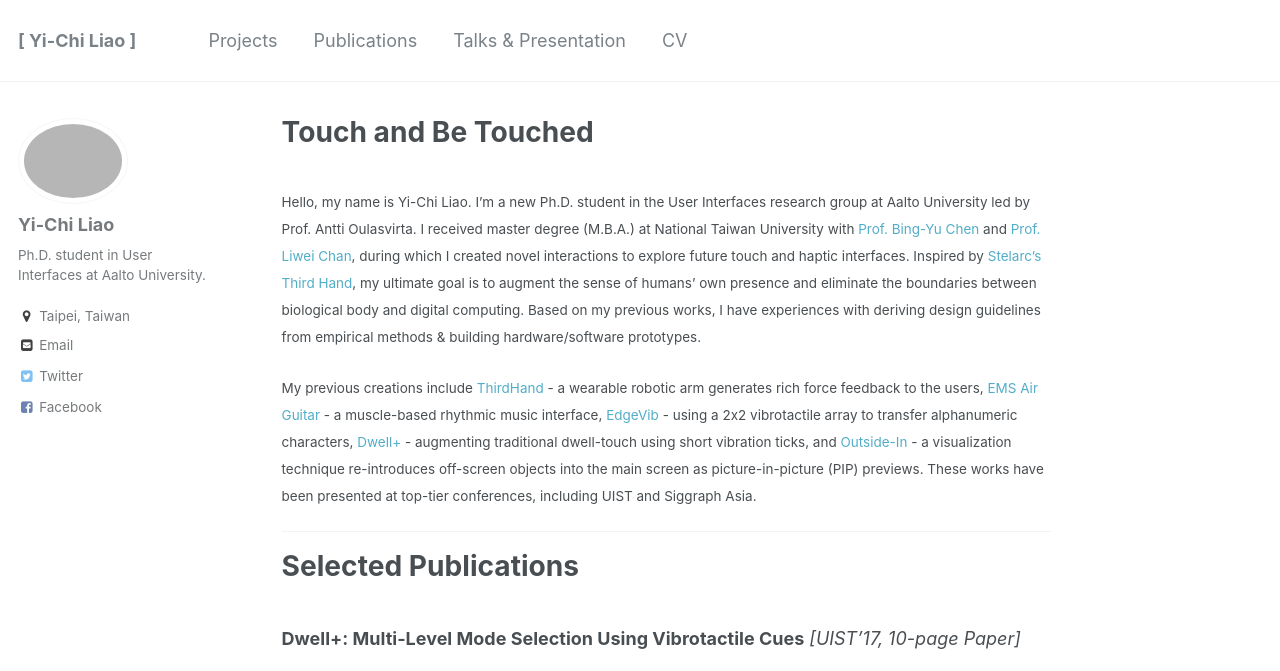
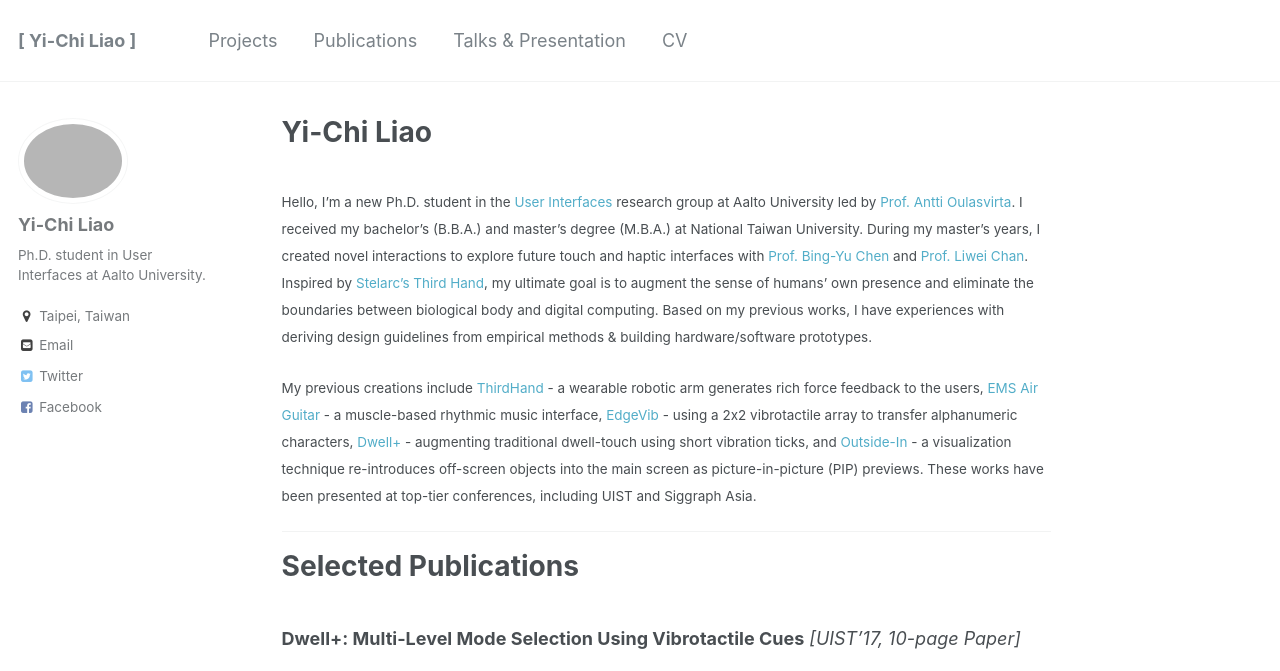
Before and after one commit to yichiliao/yichiliao.github.io, a Jekyll site: the page built from _pages/about.md, in a window 1280 px wide and 900 px high, cut to the strip 0-671 px from the top of the window. Built offline with Jekyll 4.4.1, drawn with Linux system fonts in a browser that asks for light colours.

Commit message:
about intro

```diff
--- a/_pages/about.md
+++ b/_pages/about.md
@@ -1,7 +1,7 @@
 ---
 permalink: /
-title: "Touch and Be Touched"
-excerpt: "Touch and Be Touched"
+title: "Yi-Chi Liao"
+excerpt: "Yi-Chi Liao's homepage"
 author_profile: true
 redirect_from:
   - /about/
@@ -9,7 +9,7 @@ redirect_from:
 ---
 <br>
 <small>
-Hello, my name is Yi-Chi Liao. I'm a new Ph.D. student in the User Interfaces research group at Aalto University led by Prof. Antti Oulasvirta. I received master degree (M.B.A.) at National Taiwan University with [Prof. Bing-Yu Chen](https://www.cmlab.csie.ntu.edu.tw/~robin/) and [Prof. Liwei Chan](http://people.cs.nctu.edu.tw/~liweichan/), during which I created novel interactions to explore future touch and haptic interfaces. Inspired by [Stelarc's Third Hand](http://stelarc.org/?catID=20265), my ultimate goal is to augment the sense of humans' own presence and eliminate the boundaries between biological body and digital computing. Based on my previous works, I have experiences with deriving design guidelines from empirical methods & building hardware/software prototypes.
+Hello, I'm a new Ph.D. student in the [User Interfaces](http://userinterfaces.aalto.fi/) research group at Aalto University led by [Prof. Antti Oulasvirta](http://users.comnet.aalto.fi/oulasvir/). I received my bachelor's (B.B.A.) and master's degree (M.B.A.) at National Taiwan University. During my master's years, I created novel interactions to explore future touch and haptic interfaces with [Prof. Bing-Yu Chen](https://www.cmlab.csie.ntu.edu.tw/~robin/) and [Prof. Liwei Chan](http://people.cs.nctu.edu.tw/~liweichan/). Inspired by [Stelarc's Third Hand](http://stelarc.org/?catID=20265), my ultimate goal is to augment the sense of humans' own presence and eliminate the boundaries between biological body and digital computing. Based on my previous works, I have experiences with deriving design guidelines from empirical methods & building hardware/software prototypes.
 </small>
 
 <small>
```
